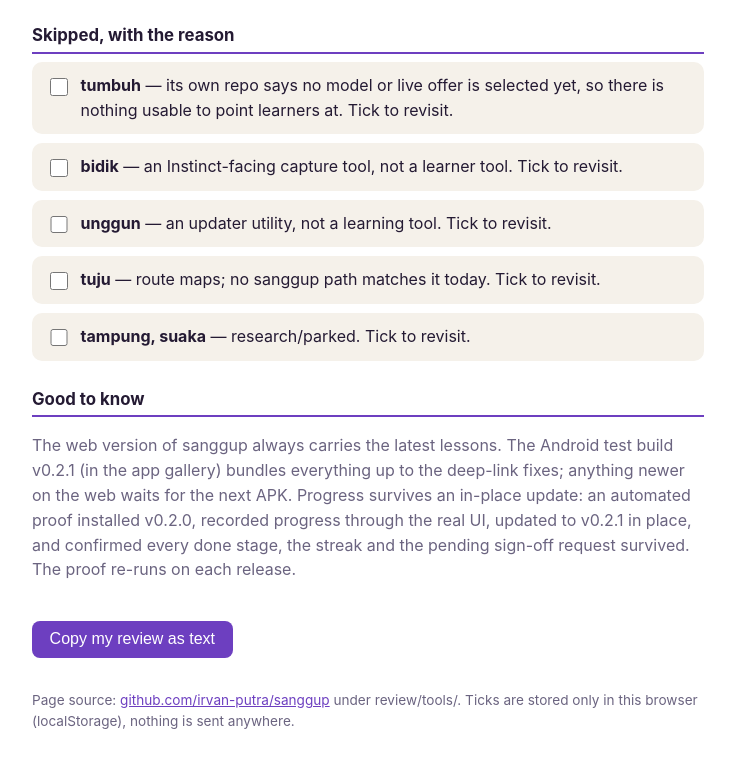
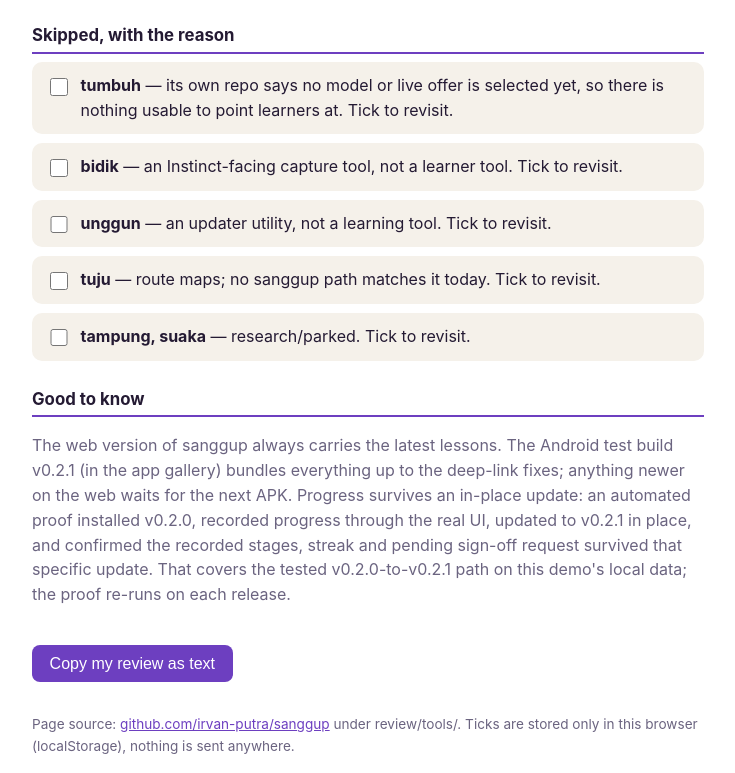
Before and after one commit to irvan-putra/sanggup, a website: page review/tools/index.html in a window 1280 px wide. Shown: the part 1357-2130 px from the top of the page, without its empty margins (272-1007 px from the left). Before the commit the page ends 2105 px from the top, so only its background shows below. Drawn offline with Linux system fonts and the light colour scheme.

Commit message:
Capture the retained-progress regions in the upgrade proof
Screenshot the done labels and the pending sign-off request after the
update, not just the path headers, so retention can be inspected
visually. Also scope the review page wording to the tested
v0.2.0-to-v0.2.1 path on demo data.

```diff
--- a/review/tools/index.html
+++ b/review/tools/index.html
@@ -104,7 +104,7 @@
   <div class="card"><label><input type="checkbox" data-k="s5"><span><strong>tampung, suaka</strong> &mdash; research/parked. Tick to revisit.</div></label></div>
 
   <h2>Good to know</h2>
-  <p class="muted">The web version of sanggup always carries the latest lessons. The Android test build v0.2.1 (in the app gallery) bundles everything up to the deep-link fixes; anything newer on the web waits for the next APK. Progress survives an in-place update: an automated proof installed v0.2.0, recorded progress through the real UI, updated to v0.2.1 in place, and confirmed every done stage, the streak and the pending sign-off request survived. The proof re-runs on each release.</p>
+  <p class="muted">The web version of sanggup always carries the latest lessons. The Android test build v0.2.1 (in the app gallery) bundles everything up to the deep-link fixes; anything newer on the web waits for the next APK. Progress survives an in-place update: an automated proof installed v0.2.0, recorded progress through the real UI, updated to v0.2.1 in place, and confirmed the recorded stages, streak and pending sign-off request survived that specific update. That covers the tested v0.2.0-to-v0.2.1 path on this demo's local data; the proof re-runs on each release.</p>
 
   <button class="copy" id="copy-btn">Copy my review as text</button><span id="copy-note"></span>
 
```
Also changed, not shown: 1 other file.
